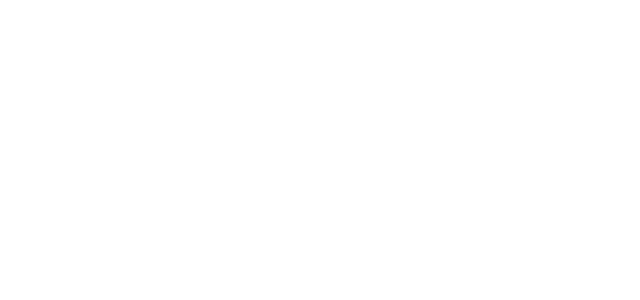
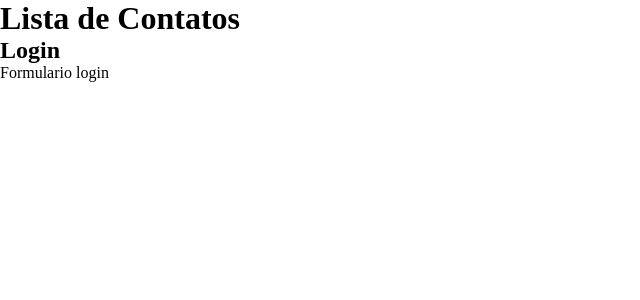
Before and after one commit to Biduxu/fullstack-1-front, a React (Vite) app: page / in a window 1280 px wide. Shown: the top 300 px of the page, without its empty margins (0-640 px from the left). Built offline with nearby package versions, Linux system fonts and the light colour scheme.

Commit message:
created login and register components

```diff
--- /dev/null
+++ b/src/components/Form/index.tsx
@@ -0,0 +1,27 @@
+import { LoginForm } from "../LoginForm"
+import { RegisterForm } from "../RegisterForm"
+import { FormStyled } from "./styled"
+import { useState } from "react"
+
+
+export function Form() {
+
+    const [isRegister, setIsRegister] = useState<boolean>(false)
+
+    return (
+        <FormStyled>
+            {isRegister === false ? (
+                <>
+                    <h2>Login</h2>
+                    <LoginForm setIsRegister={setIsRegister}/>
+                </>
+            ):(
+                <>
+                    <h2>Cadastro</h2>
+                    <RegisterForm setIsRegister={setIsRegister}/>
+                </>
+            )}
+        </FormStyled>
+    )
+
+}
--- /dev/null
+++ b/src/components/Form/styled.ts
@@ -0,0 +1,5 @@
+import styled from "styled-components"
+
+export const FormStyled = styled.div`
+
+`
--- /dev/null
+++ b/src/components/LoginForm/index.tsx
@@ -0,0 +1,16 @@
+import { LoginFormStyled } from "./styled";
+
+interface LoginFormProps {
+    setIsRegister: React.Dispatch<React.SetStateAction<boolean>>
+}
+
+
+export function LoginForm({setIsRegister}: LoginFormProps) {
+
+    return (
+        <LoginFormStyled>
+            Formulario login
+        </LoginFormStyled>
+    )
+
+}
--- /dev/null
+++ b/src/components/LoginForm/styled.ts
@@ -0,0 +1,5 @@
+import styled from "styled-components"
+
+export const LoginFormStyled = styled.div`
+
+`
--- /dev/null
+++ b/src/components/RegisterForm/index.tsx
@@ -0,0 +1,15 @@
+import { RegisterFormStyled } from "./styled";
+
+interface RegisterFormProps {
+    setIsRegister: React.Dispatch<React.SetStateAction<boolean>>
+}
+
+export function RegisterForm({setIsRegister}: RegisterFormProps) {
+
+    return (
+        <RegisterFormStyled>
+            Formulario Cadastro
+        </RegisterFormStyled>
+    )
+
+}
--- /dev/null
+++ b/src/components/RegisterForm/styled.ts
@@ -0,0 +1,5 @@
+import styled from "styled-components"
+
+export const RegisterFormStyled = styled.div`
+
+`
--- a/src/pages/Login/index.tsx
+++ b/src/pages/Login/index.tsx
@@ -1,3 +1,4 @@
+import { Form } from "../../components/Form"
 import { LoginStyled } from "./styled"
 
 
@@ -5,7 +6,10 @@
 
     return (
         <LoginStyled>
-
+            <div>
+                <h1>Lista de Contatos</h1>
+                <Form/>
+            </div>
         </LoginStyled>
     )
 
```
